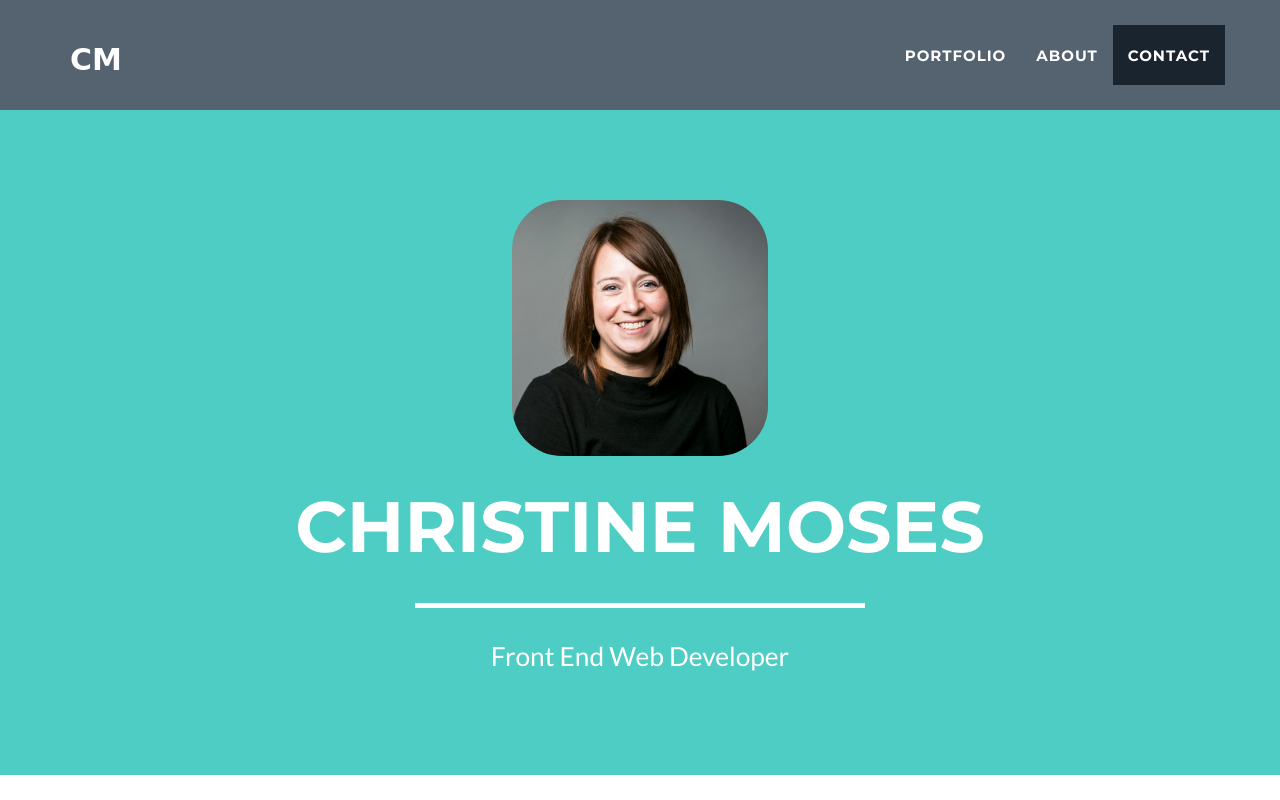
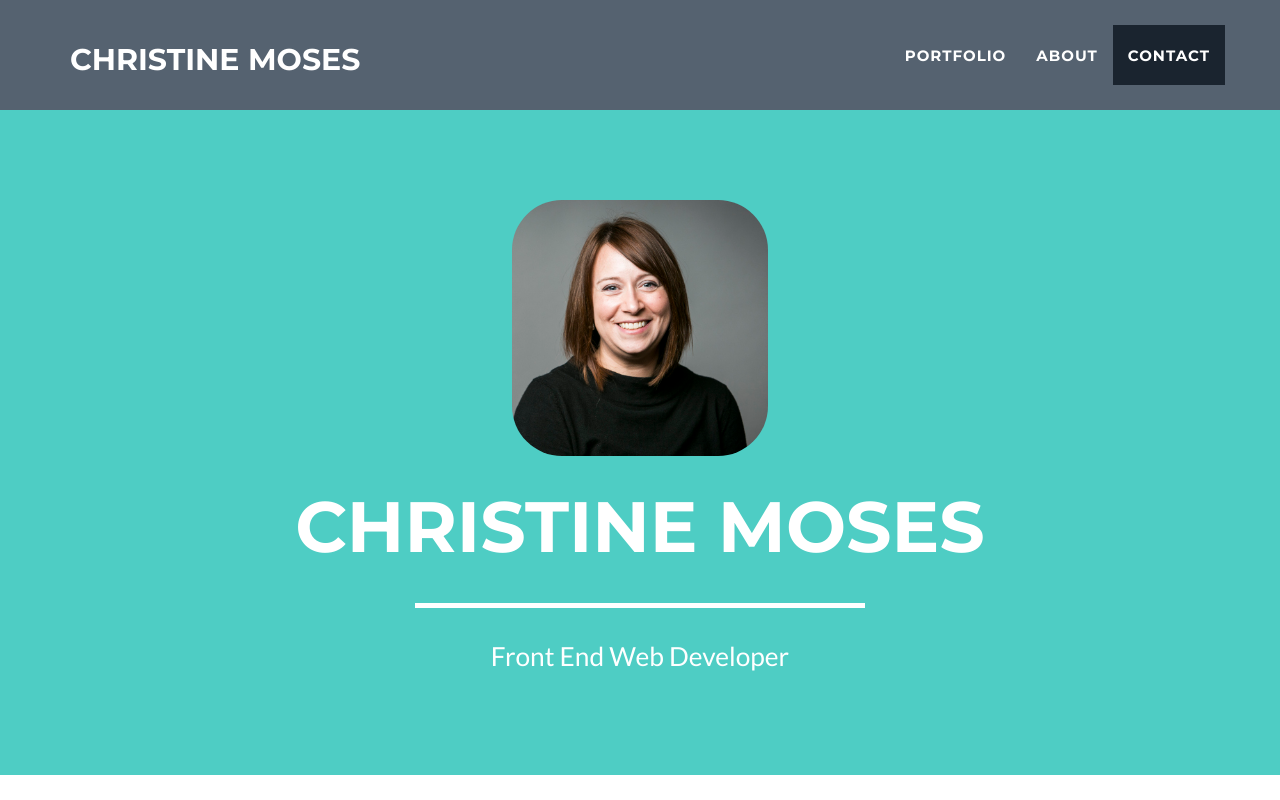
Before and after one commit to christinemoses/portfolio-site, a plain HTML site: page c-moses-portfolio/index.html in a window 1280 px wide. Shown: the top 800 px of the page. Drawn offline with nearby package versions, Linux system fonts and the light colour scheme; a web font is replaced by a local one.

Commit message:
edits to portfolio site styling

```diff
--- a/c-moses-portfolio/css/freelancer.css
+++ b/c-moses-portfolio/css/freelancer.css
@@ -149,10 +149,10 @@ header .intro-text .skills {
     }
 }
 
-.navbar-brand {
+/*.navbar-brand {
     font-family: 'Oregano', cursive;
 }
-
+*/
 .navbar {
     text-transform: uppercase;
     font-family: Montserrat,"Helvetica Neue",Helvetica,Arial,sans-serif;
--- a/c-moses-portfolio/index.html
+++ b/c-moses-portfolio/index.html
@@ -45,7 +45,7 @@
                     <span class="icon-bar"></span>
                     <span class="icon-bar"></span>
                 </button>
-                <a class="navbar-brand" href="#page-top">CM</a>
+                <a class="navbar-brand" href="#page-top">Christine Moses</a>
             </div>
 
             <!-- Collect the nav links, forms, and other content for toggling -->
```
